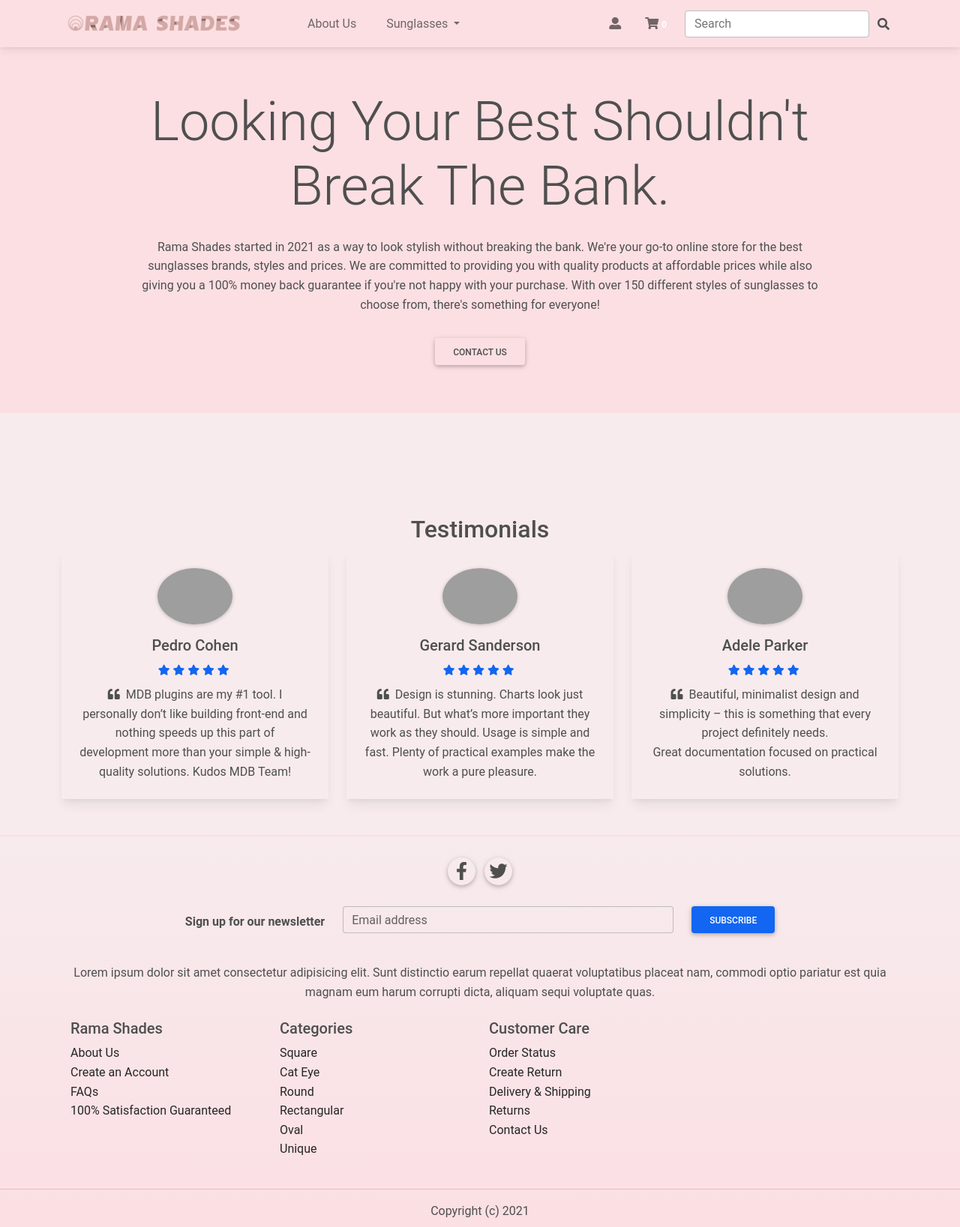
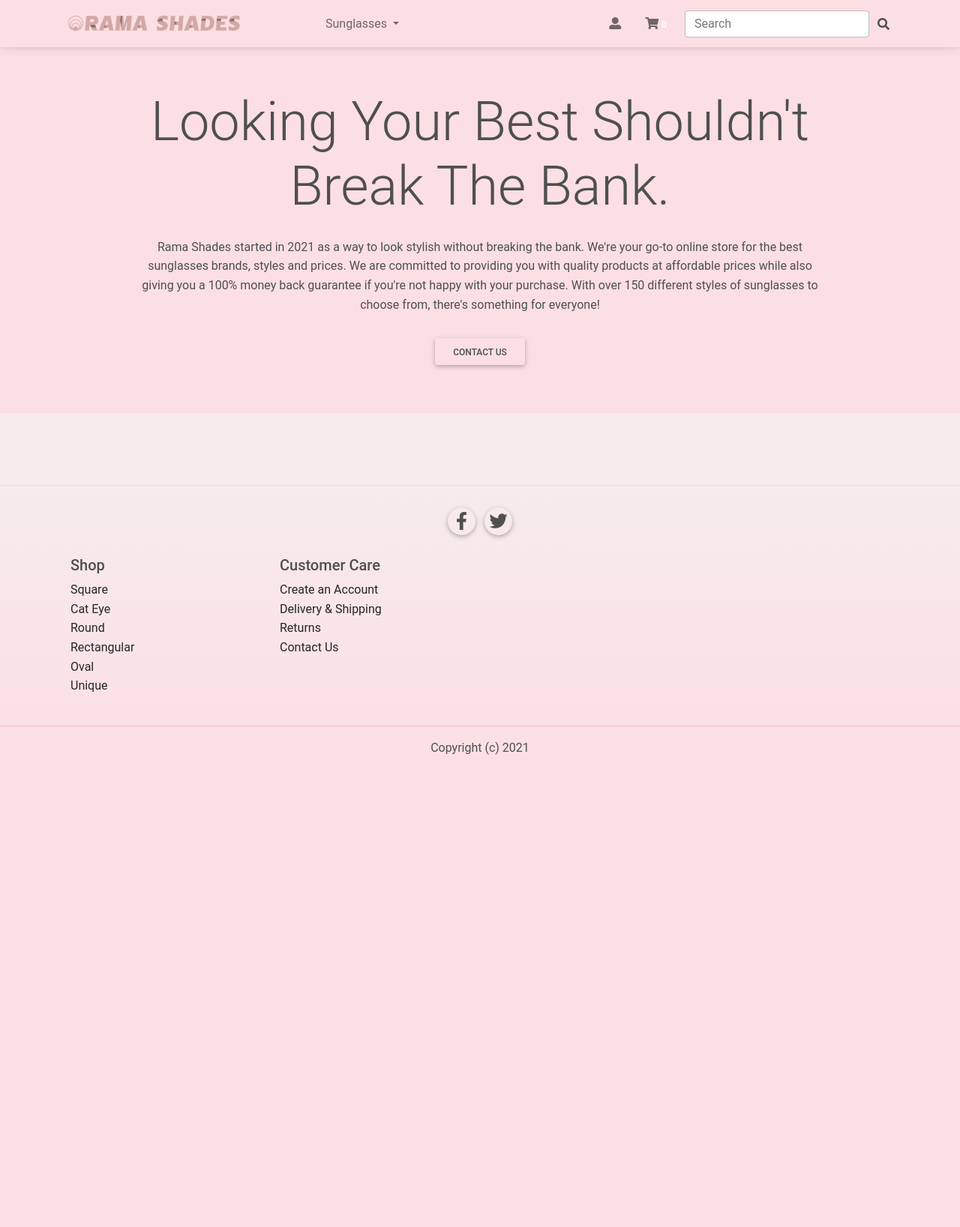
Before and after one commit to neoToad/rama_shades, a Django app: page /about_us in a window 1280 px wide. Shown: the whole page at 75% size. After the commit the page ends 1007 px from the top, so only its background shows below. Run offline with Django 3.2, Linux system fonts and the light colour scheme; some libraries are stand-ins or nearby versions; grey boxes are pictures that could not be loaded.

Commit message:
Update entire site

```diff
--- a/store/templates/store/about-us.html
+++ b/store/templates/store/about-us.html
@@ -31,110 +31,110 @@
       </div>
     </div>
 
-    <div class="gallery" id="gallery">
-      <div class="gallery-item">
-        <div class="content"><img src="https://source.unsplash.com/random/?tech,care" alt=""></div>
-      </div>
-      <div class="gallery-item">
-        <div class="content"><img src="https://source.unsplash.com/random/?tech,studied" alt=""></div>
-      </div>
-      <div class="gallery-item">
-        <div class="content"><img src="https://source.unsplash.com/random/?tech,substance" alt=""></div>
-      </div>
-      <div class="gallery-item">
-        <div class="content"><img src="https://source.unsplash.com/random/?tech,choose" alt=""></div>
-      </div>
-      <div class="gallery-item">
-        <div class="content"><img src="https://source.unsplash.com/random/?tech,past" alt=""></div>
-      </div>
-      <div class="gallery-item">
-        <div class="content"><img src="https://source.unsplash.com/random/?tech,lamp" alt=""></div>
-      </div>
-      <div class="gallery-item">
-        <div class="content"><img src="https://source.unsplash.com/random/?tech,yet" alt=""></div>
-      </div>
-      <div class="gallery-item">
-        <div class="content"><img src="https://source.unsplash.com/random/?tech,eight" alt=""></div>
-      </div>
-      <div class="gallery-item">
-        <div class="content"><img src="https://source.unsplash.com/random/?tech,instrument" alt=""></div>
-      </div>
-    </div>
+<!--    <div class="gallery" id="gallery">-->
+<!--      <div class="gallery-item">-->
+<!--        <div class="content"><img src="https://source.unsplash.com/random/?tech,care" alt=""></div>-->
+<!--      </div>-->
+<!--      <div class="gallery-item">-->
+<!--        <div class="content"><img src="https://source.unsplash.com/random/?tech,studied" alt=""></div>-->
+<!--      </div>-->
+<!--      <div class="gallery-item">-->
+<!--        <div class="content"><img src="https://source.unsplash.com/random/?tech,substance" alt=""></div>-->
+<!--      </div>-->
+<!--      <div class="gallery-item">-->
+<!--        <div class="content"><img src="https://source.unsplash.com/random/?tech,choose" alt=""></div>-->
+<!--      </div>-->
+<!--      <div class="gallery-item">-->
+<!--        <div class="content"><img src="https://source.unsplash.com/random/?tech,past" alt=""></div>-->
+<!--      </div>-->
+<!--      <div class="gallery-item">-->
+<!--        <div class="content"><img src="https://source.unsplash.com/random/?tech,lamp" alt=""></div>-->
+<!--      </div>-->
+<!--      <div class="gallery-item">-->
+<!--        <div class="content"><img src="https://source.unsplash.com/random/?tech,yet" alt=""></div>-->
+<!--      </div>-->
+<!--      <div class="gallery-item">-->
+<!--        <div class="content"><img src="https://source.unsplash.com/random/?tech,eight" alt=""></div>-->
+<!--      </div>-->
+<!--      <div class="gallery-item">-->
+<!--        <div class="content"><img src="https://source.unsplash.com/random/?tech,instrument" alt=""></div>-->
+<!--      </div>-->
+<!--    </div>-->
 
     <div class="container px-4 py-5" id="hanging-icons">
     </div>
 
-    <section class="container text-center">
-      <h2>Testimonials</h2>
-      <div class="row">
-        <!-- Top reviews column -->
-        <div class="col-md-4 mb-4">
-          <!-- Review -->
-          <div class="shadow-4 p-4 rounded-lg mb-4">
-            <img class="shadow-1-strong rounded-circle" style="width: 100px;" src="https://mdbcdn.b-cdn.net/img/Marketing/reviews/new/image001.jpg" alt="Sample">
+<!--    <section class="container text-center">-->
+<!--      <h2>Testimonials</h2>-->
+<!--      <div class="row">-->
+<!--        &lt;!&ndash; Top reviews column &ndash;&gt;-->
+<!--        <div class="col-md-4 mb-4">-->
+<!--          &lt;!&ndash; Review &ndash;&gt;-->
+<!--          <div class="shadow-4 p-4 rounded-lg mb-4">-->
+<!--            <img class="shadow-1-strong rounded-circle" style="width: 100px;" src="https://mdbcdn.b-cdn.net/img/Marketing/reviews/new/image001.jpg" alt="Sample">-->
 
-            <div class="pt-3">
-              <h5 class="">Pedro Cohen</h5>
-              <ul class="mb-2 d-flex justify-content-center list-unstyled">
-                <li><i class="fas fa-star fa-sm text-primary me-1"></i></li>
-                <li><i class="fas fa-star fa-sm text-primary me-1"></i></li>
-                <li><i class="fas fa-star fa-sm text-primary me-1"></i></li>
-                <li><i class="fas fa-star fa-sm text-primary me-1"></i></li>
-                <li><i class="fas fa-star fa-sm text-primary me-1"></i></li>
-              </ul>
-              <p class="mb-0">
-                <i class="fas fa-quote-left pe-2"></i>MDB plugins are my #1 tool. I personally don’t like building front-end and nothing speeds up this part of development more than your simple &amp; high-quality solutions. Kudos MDB Team!
-              </p>
-            </div>
-          </div>
-        </div>
-        <div class="col-md-4 mb-4">
-          <!-- Review -->
-          <!-- Review -->
-          <div class="shadow-4 p-4 rounded-lg mb-4">
-            <img class="shadow-1-strong rounded-circle" style="width: 100px;" src="https://mdbcdn.b-cdn.net/wp-content/themes/mdbootstrap4/content/en/tools/admin/reviews/avatars/small/Gerard Sanderson.jpg" alt="Sample">
+<!--            <div class="pt-3">-->
+<!--              <h5 class="">Pedro Cohen</h5>-->
+<!--              <ul class="mb-2 d-flex justify-content-center list-unstyled">-->
+<!--                <li><i class="fas fa-star fa-sm text-primary me-1"></i></li>-->
+<!--                <li><i class="fas fa-star fa-sm text-primary me-1"></i></li>-->
+<!--                <li><i class="fas fa-star fa-sm text-primary me-1"></i></li>-->
+<!--                <li><i class="fas fa-star fa-sm text-primary me-1"></i></li>-->
+<!--                <li><i class="fas fa-star fa-sm text-primary me-1"></i></li>-->
+<!--              </ul>-->
+<!--              <p class="mb-0">-->
+<!--                <i class="fas fa-quote-left pe-2"></i>MDB plugins are my #1 tool. I personally don’t like building front-end and nothing speeds up this part of development more than your simple &amp; high-quality solutions. Kudos MDB Team!-->
+<!--              </p>-->
+<!--            </div>-->
+<!--          </div>-->
+<!--        </div>-->
+<!--        <div class="col-md-4 mb-4">-->
+<!--          &lt;!&ndash; Review &ndash;&gt;-->
+<!--          &lt;!&ndash; Review &ndash;&gt;-->
+<!--          <div class="shadow-4 p-4 rounded-lg mb-4">-->
+<!--            <img class="shadow-1-strong rounded-circle" style="width: 100px;" src="https://mdbcdn.b-cdn.net/wp-content/themes/mdbootstrap4/content/en/tools/admin/reviews/avatars/small/Gerard Sanderson.jpg" alt="Sample">-->
 
-            <div class="pt-3">
-              <h5 class="">Gerard Sanderson</h5>
-              <ul class="mb-2 d-flex justify-content-center list-unstyled">
-                <li><i class="fas fa-star fa-sm text-primary me-1"></i></li>
-                <li><i class="fas fa-star fa-sm text-primary me-1"></i></li>
-                <li><i class="fas fa-star fa-sm text-primary me-1"></i></li>
-                <li><i class="fas fa-star fa-sm text-primary me-1"></i></li>
-                <li><i class="fas fa-star fa-sm text-primary me-1"></i></li>
-              </ul>
-              <p class="mb-0">
-                <i class="fas fa-quote-left pe-2"></i>Design is stunning. Charts look just beautiful. But what’s more important they work as they should. Usage is simple and fast. Plenty of practical examples make the work a pure pleasure.
-              </p>
-            </div>
-          </div>
-        </div>
-        <div class="col-md-4 mb-4">
-          <!-- Review -->
-          <!-- Review -->
-          <div class="shadow-4 p-4 rounded-lg mb-4">
-            <img class="shadow-1-strong rounded-circle" style="width: 100px;" src="https://mdbcdn.b-cdn.net/wp-content/themes/mdbootstrap4/content/en/tools/ecommerce//reviews/avatars/small/Adele%20Parker.jpg" alt="Sample">
+<!--            <div class="pt-3">-->
+<!--              <h5 class="">Gerard Sanderson</h5>-->
+<!--              <ul class="mb-2 d-flex justify-content-center list-unstyled">-->
+<!--                <li><i class="fas fa-star fa-sm text-primary me-1"></i></li>-->
+<!--                <li><i class="fas fa-star fa-sm text-primary me-1"></i></li>-->
+<!--                <li><i class="fas fa-star fa-sm text-primary me-1"></i></li>-->
+<!--                <li><i class="fas fa-star fa-sm text-primary me-1"></i></li>-->
+<!--                <li><i class="fas fa-star fa-sm text-primary me-1"></i></li>-->
+<!--              </ul>-->
+<!--              <p class="mb-0">-->
+<!--                <i class="fas fa-quote-left pe-2"></i>Design is stunning. Charts look just beautiful. But what’s more important they work as they should. Usage is simple and fast. Plenty of practical examples make the work a pure pleasure.-->
+<!--              </p>-->
+<!--            </div>-->
+<!--          </div>-->
+<!--        </div>-->
+<!--        <div class="col-md-4 mb-4">-->
+<!--          &lt;!&ndash; Review &ndash;&gt;-->
+<!--          &lt;!&ndash; Review &ndash;&gt;-->
+<!--          <div class="shadow-4 p-4 rounded-lg mb-4">-->
+<!--            <img class="shadow-1-strong rounded-circle" style="width: 100px;" src="https://mdbcdn.b-cdn.net/wp-content/themes/mdbootstrap4/content/en/tools/ecommerce//reviews/avatars/small/Adele%20Parker.jpg" alt="Sample">-->
 
-            <div class="pt-3">
-              <h5 class="">Adele Parker</h5>
-              <ul class="mb-2 d-flex justify-content-center list-unstyled">
-                <li><i class="fas fa-star fa-sm text-primary me-1"></i></li>
-                <li><i class="fas fa-star fa-sm text-primary me-1"></i></li>
-                <li><i class="fas fa-star fa-sm text-primary me-1"></i></li>
-                <li><i class="fas fa-star fa-sm text-primary me-1"></i></li>
-                <li><i class="fas fa-star fa-sm text-primary me-1"></i></li>
-              </ul>
-              <p class="mb-0">
-                <i class="fas fa-quote-left pe-2"></i>Beautiful, minimalist design and simplicity – this is something that every project definitely needs.<br>
-                Great documentation focused on practical solutions.
-              </p>
-            </div>
-          </div>
-        </div>
+<!--            <div class="pt-3">-->
+<!--              <h5 class="">Adele Parker</h5>-->
+<!--              <ul class="mb-2 d-flex justify-content-center list-unstyled">-->
+<!--                <li><i class="fas fa-star fa-sm text-primary me-1"></i></li>-->
+<!--                <li><i class="fas fa-star fa-sm text-primary me-1"></i></li>-->
+<!--                <li><i class="fas fa-star fa-sm text-primary me-1"></i></li>-->
+<!--                <li><i class="fas fa-star fa-sm text-primary me-1"></i></li>-->
+<!--                <li><i class="fas fa-star fa-sm text-primary me-1"></i></li>-->
+<!--              </ul>-->
+<!--              <p class="mb-0">-->
+<!--                <i class="fas fa-quote-left pe-2"></i>Beautiful, minimalist design and simplicity – this is something that every project definitely needs.<br>-->
+<!--                Great documentation focused on practical solutions.-->
+<!--              </p>-->
+<!--            </div>-->
+<!--          </div>-->
+<!--        </div>-->
 
-        </div>
-      </div>
-    </section>
+<!--        </div>-->
+<!--      </div>-->
+<!--    </section>-->
 
 
   </main>
--- a/store/templates/store/footer.html
+++ b/store/templates/store/footer.html
@@ -18,53 +18,53 @@
 
 
     <!-- Section: Form -->
-    <section class="">
-      <form action="">
-        <!--Grid row-->
-        <div class="row d-flex justify-content-center">
-          <!--Grid column-->
-          <div class="col-auto">
-            <p class="pt-2">
-              <strong>Sign up for our newsletter</strong>
-            </p>
-          </div>
-          <!--Grid column-->
+<!--    <section class="">-->
+<!--      <form action="">-->
+<!--        &lt;!&ndash;Grid row&ndash;&gt;-->
+<!--        <div class="row d-flex justify-content-center">-->
+<!--          &lt;!&ndash;Grid column&ndash;&gt;-->
+<!--          <div class="col-auto">-->
+<!--            <p class="pt-2">-->
+<!--              <strong>Sign up for our newsletter</strong>-->
+<!--            </p>-->
+<!--          </div>-->
+<!--          &lt;!&ndash;Grid column&ndash;&gt;-->
 
-          <!--Grid column-->
-          <div class="col-md-5 col-12">
-            <!-- Email input -->
-            <div class="form-outline mb-4">
-              <input type="email" id="form5Example2" class="form-control" />
-              <label class="form-label" for="form5Example2">Email address</label>
-            </div>
-          </div>
-          <!--Grid column-->
+<!--          &lt;!&ndash;Grid column&ndash;&gt;-->
+<!--          <div class="col-md-5 col-12">-->
+<!--            &lt;!&ndash; Email input &ndash;&gt;-->
+<!--            <div class="form-outline mb-4">-->
+<!--              <input type="email" id="form5Example2" class="form-control" />-->
+<!--              <label class="form-label" for="form5Example2">Email address</label>-->
+<!--            </div>-->
+<!--          </div>-->
+<!--          &lt;!&ndash;Grid column&ndash;&gt;-->
 
-          <!--Grid column-->
-          <div class="col-auto">
+<!--          &lt;!&ndash;Grid column&ndash;&gt;-->
+<!--          <div class="col-auto">-->
 
-            <!-- Submit button -->
-            <button type="submit" class="btn btn-primary mb-4">
-              Subscribe
-            </button>
-          </div>
-          <!--Grid column-->
-        </div>
-        <!--Grid row-->
-      </form>
-    </section>
+<!--            &lt;!&ndash; Submit button &ndash;&gt;-->
+<!--            <button type="submit" class="btn btn-primary mb-4">-->
+<!--              Subscribe-->
+<!--            </button>-->
+<!--          </div>-->
+<!--          &lt;!&ndash;Grid column&ndash;&gt;-->
+<!--        </div>-->
+<!--        &lt;!&ndash;Grid row&ndash;&gt;-->
+<!--      </form>-->
+<!--    </section>-->
     <!-- Section: Form -->
 
 
     <!-- Section: Text -->
-    <section class="mb-4">
-      <p>
-        Lorem ipsum dolor sit amet consectetur adipisicing elit. Sunt
-        distinctio earum repellat quaerat voluptatibus placeat nam,
-        commodi optio pariatur est quia magnam eum harum corrupti dicta,
-        aliquam sequi voluptate quas.
-      </p>
-    </section>
+<!--    <section class="mb-4">-->
+<!--      <p>-->
+<!--        Lorem ipsum dolor sit amet consectetur adipisicing elit. Sunt-->
+<!--        distinctio earum repellat quaerat voluptatibus placeat nam,-->
+<!--        commodi optio pariatur est quia magnam eum harum corrupti dicta,-->
+<!--        aliquam sequi voluptate quas.-->
+<!--      </p>-->
+<!--    </section>-->
     <!-- Section: Text -->
 
 
@@ -73,30 +73,12 @@
       <!--Grid row-->
       <div class="row">
         <!--Grid column-->
-        <div class="col-lg-3 col-md-6 mb-4 mb-md-0 text-lg-start">
-          <h5 class="">Rama Shades</h5>
 
-          <ul class="list-unstyled mb-0">
-            <li>
-              <a href="{% url 'store:about_us' %}" class="text-dark">About Us</a>
-            </li>
-            <li>
-              <a href="{% url 'account_signup' %}"" class="text-dark">Create an Account</a>
-            </li>
-            <li>
-              <a href="#!" class="text-dark">FAQs</a>
-            </li>
-            <li>
-              <a href="#!" class="text-dark">100% Satisfaction Guaranteed</a>
-            </li>
-
-          </ul>
-        </div>
         <!--Grid column-->
 
         <!--Grid column-->
         <div class="col-lg-3 col-md-6 mb-4 mb-md-0 text-lg-start">
-          <h5 class="">Categories</h5>
+          <h5 class="">Shop</h5>
 
           <ul class="list-unstyled mb-0">
             {% for category in categories %}
@@ -106,30 +88,59 @@
             {% endfor %}
           </ul>
         </div>
-        <!--Grid column-->
 
-        <!--Grid column-->
         <div class="col-lg-3 col-md-6 mb-4 mb-md-0 text-lg-start">
           <h5 class="">Customer Care</h5>
 
           <ul class="list-unstyled mb-0">
+<!--            <li>-->
+<!--              <a href="{% url 'store:about_us' %}" class="text-dark">About Us</a>-->
+<!--            </li>-->
             <li>
-              <a href="#!" class="text-dark">Order Status</a>
+              <a href="{% url 'account_signup' %}" class="text-dark">Create an Account</a>
+            </li>
+<!--            <li>-->
+<!--              <a href="#!" class="text-dark">FAQs</a>-->
+<!--            </li>-->
+<!--            <li>-->
+<!--              <a href="#!" class="text-dark">100% Satisfaction Guaranteed</a>-->
+<!--            </li>-->
+            <li>
+              <a href="{% url 'store:shipping_policy' %}" class="text-dark">Delivery & Shipping</a>
             </li>
             <li>
-              <a href="#!" class="text-dark">Create Return</a>
-            </li>
-            <li>
-              <a href="#!" class="text-dark">Delivery & Shipping</a>
-            </li>
-            <li>
-              <a href="#!" class="text-dark">Returns</a>
+              <a href="{% url 'store:return_policy' %}" class="text-dark">Returns</a>
             </li>
             <li>
               <a href="#!" class="text-dark">Contact Us</a>
             </li>
+
           </ul>
         </div>
+        <!--Grid column-->
+
+        <!--Grid column-->
+<!--        <div class="col-lg-3 col-md-6 mb-4 mb-md-0 text-lg-start">-->
+<!--          <h5 class="">Customer Care</h5>-->
+
+<!--          <ul class="list-unstyled mb-0">-->
+<!--&lt;!&ndash;            <li>&ndash;&gt;-->
+<!--&lt;!&ndash;              <a href="#!" class="text-dark">Order Status</a>&ndash;&gt;-->
+<!--&lt;!&ndash;            </li>&ndash;&gt;-->
+<!--&lt;!&ndash;            <li>&ndash;&gt;-->
+<!--&lt;!&ndash;              <a href="#!" class="text-dark">Create Return</a>&ndash;&gt;-->
+<!--&lt;!&ndash;            </li>&ndash;&gt;-->
+<!--            <li>-->
+<!--              <a href="{% url 'store:shipping_policy' %}" class="text-dark">Delivery & Shipping</a>-->
+<!--            </li>-->
+<!--            <li>-->
+<!--              <a href="{% url 'store:return_policy' %}" class="text-dark">Returns</a>-->
+<!--            </li>-->
+<!--            <li>-->
+<!--              <a href="#!" class="text-dark">Contact Us</a>-->
+<!--            </li>-->
+<!--          </ul>-->
+<!--        </div>-->
         <!--Grid column-->
 
         <!--Grid column-->
--- a/store/templates/store/navbar.html
+++ b/store/templates/store/navbar.html
@@ -28,9 +28,9 @@
     <div class="collapse navbar-collapse" id="navbarSupportedContent">
       <ul class="navbar-nav me-auto mb-2 mb-lg-0">
 
-        <li class="nav-item">
-          <a class="nav-link" href="{% url 'store:about_us' %}">About Us</a>
-        </li>
+<!--        <li class="nav-item">-->
+<!--          <a class="nav-link" href="{% url 'store:about_us' %}">About Us</a>-->
+<!--        </li>-->
 
 
         <li class="nav-item dropdown ms-lg-4">
--- a/store/urls.py
+++ b/store/urls.py
@@ -14,6 +14,8 @@ from .views import (
     order_success,
     category,
     about_us,
+    return_policy,
+    shipping_policy,
 )
 app_name = 'store'
 
@@ -36,6 +38,8 @@ urlpatterns = [
     path('payment/<payment_option>/', PaymentView.as_view(), name='payment'),
     path('request-refund/', RequestRefundView.as_view(), name='request-refund'),
     path('update_item/', update_item, name='update_item'),
-    path('order_success/', order_success, name='order_success')
+    path('order_success/', order_success, name='order_success'),
+    path('return-policy/', return_policy, name='return_policy'),
+    path('shipping-policy/', shipping_policy, name='shipping_policy'),
 
 ]
--- a/store/views.py
+++ b/store/views.py
@@ -825,3 +825,11 @@ def order_success(request):
 
 def about_us(request):
     return render(request, 'store/about-us.html', )
+
+
+def return_policy(request):
+    return render(request, 'store/return-policy.html', )
+
+
+def shipping_policy(request):
+    return render(request, 'store/shipping-policy.html', )
```
Also changed, not shown: store/templates/store/contact.html (added, +13 -0 lines), store/templates/store/return-policy.html (added, +38 -0 lines), store/templates/store/shipping.html (added, +18 -0 lines).
